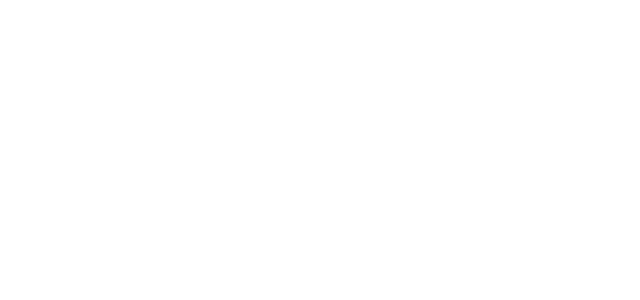
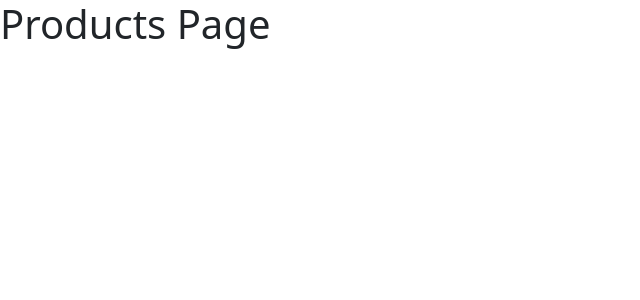
Before and after one commit to Vitor104/ads-projeto, a React (Create React App) app: page /Products in a window 1280 px wide. Before the commit this address had no page. Shown: the top 300 px of the page, without its empty margins (0-640 px from the left). Built offline with nearby package versions, Linux system fonts and the light colour scheme.

Commit message:
loginPage
está pronta!

```diff
--- a/src/App.js
+++ b/src/App.js
@@ -2,6 +2,7 @@
 import styles from '../src/App.css';
 import LoginPage from './loginPage/loginPage';
 import SignUp from './signUp/signUp';
+import Products from './products/products';
 import 'bootstrap/dist/css/bootstrap.min.css';
 
 function App() {
@@ -15,6 +16,7 @@
       <Routes>
         <Route exact path='/' element={ <LoginPage />} />
         <Route exact path='Sign Up' element={ <SignUp />} />
+        <Route exact path='Products' element={ <Products />} />
       </Routes>
 
     </div>
--- a/src/loginPage/loginPage.js
+++ b/src/loginPage/loginPage.js
@@ -1,25 +1,28 @@
-    import React, {useState} from "react";
+    import React, {use, useState} from "react";
 import Styles from "./loginPage.module.css";
 import Button from 'react-bootstrap/Button';
-import { Link } from "react-router-dom";
+import { Link, useNavigate } from "react-router-dom";
 
 function LoginPage() {
 
     const [email, setEmail] = useState('');
     const [password, setPassword] = useState('');
+    const navigate = useNavigate();
 
     const handleSubmit = (e) => {
         e.preventDefault();
-        // Aqui você pode adicionar a lógica para autenticar o usuário
+
         const usersData = localStorage.getItem('users');
         const users = usersData ? JSON.parse(usersData) : [];
         const foundUser = users.find(user => user.email === email);
 
         if (foundUser && foundUser.password === password) {
-            alert('Login realizado com sucesso!');
+            navigate('/Products');
         } else {
             alert('Usuário ou senha incorretos!');
         }
+
+
     }
 
   return (
--- /dev/null
+++ b/src/products/products.js
@@ -0,0 +1,7 @@
+import React from "react";
+
+function Products() {
+  return <h1>Products Page</h1>;
+}
+
+export default Products;
--- a/src/signUp/signUp.js
+++ b/src/signUp/signUp.js
@@ -1,7 +1,7 @@
 import React, {useState} from "react";
 import Styles from "./signUp.module.css";
 import Button from 'react-bootstrap/Button';
-import { Link, useNavigate } from "react-router-dom";
+import { useNavigate } from "react-router-dom";
 
 import Form from 'react-bootstrap/Form';
 
```
Also changed, not shown: src/products/products.module.css (added).
